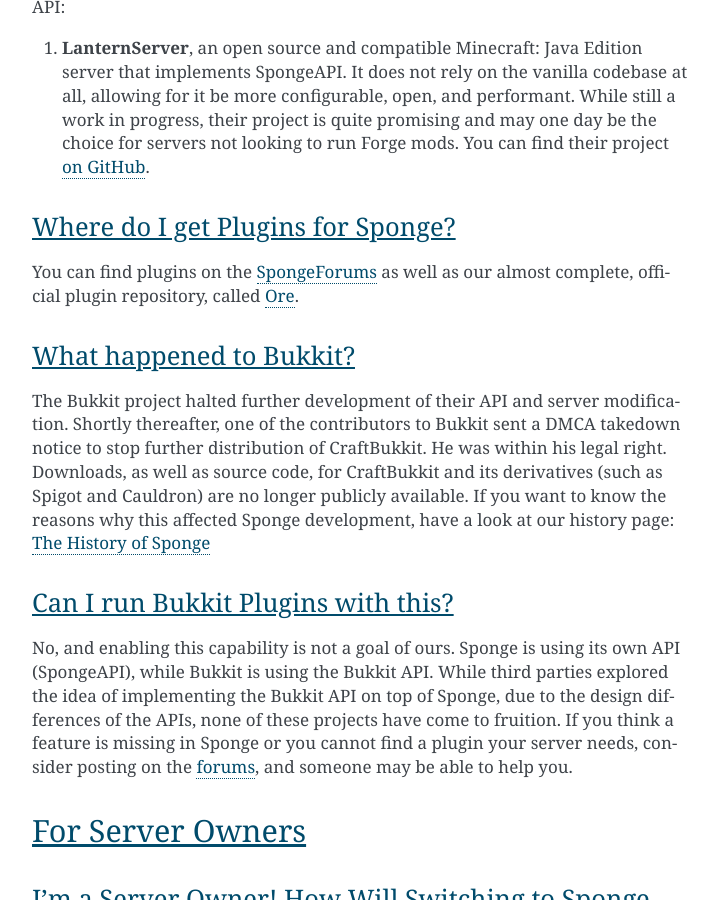
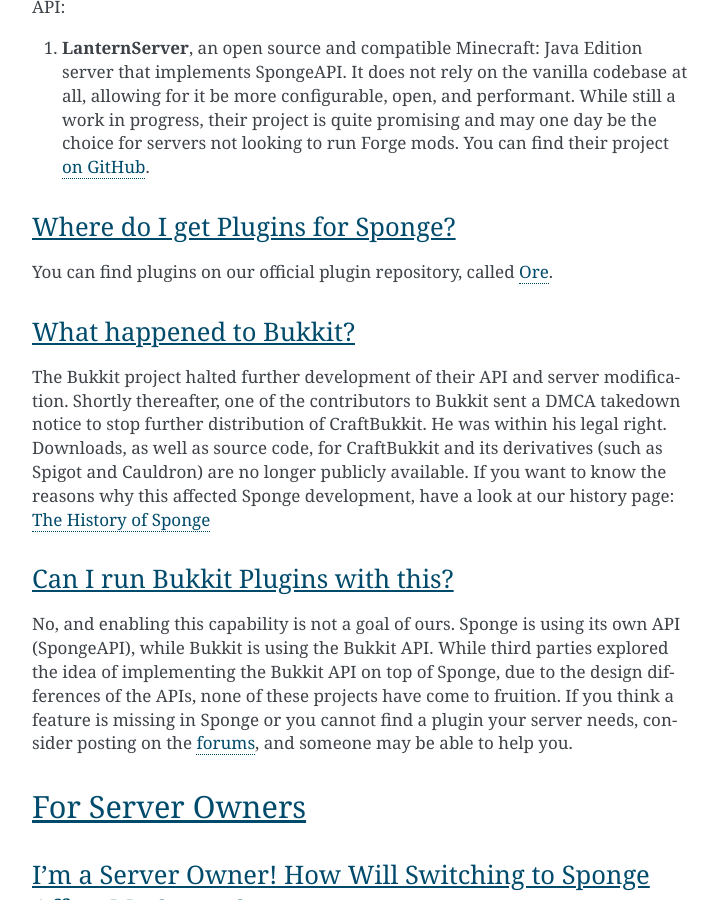
Before and after one commit to SpongePowered/SpongeDocs, a Sphinx documentation site: the page built from source/about/faq.rst, in a window 1280 px wide and 900 px high, scrolled down 1487 px. Shown: the whole window, without its empty margins (388-1106 px from the left). Built offline with Sphinx 7.4.7, drawn with Linux system fonts in a browser that asks for light colours; pages that are not in the unit, such as notebooks, are missing from menus.

Commit message:
Plugin section is deprecated

```diff
--- a/source/about/faq.rst
+++ b/source/about/faq.rst
@@ -52,8 +52,7 @@
 Where do I get Plugins for Sponge?
 ----------------------------------
 
-You can find plugins on the `SpongeForums <https://forums.spongepowered.org/c/plugins/plugin-releases>`_ as well as our
-almost complete, official plugin repository, called `Ore <https://ore.spongepowered.org/>`_.
+You can find plugins on our official plugin repository, called `Ore <https://ore.spongepowered.org/>`_.
 
 What happened to Bukkit?
 ------------------------
```
